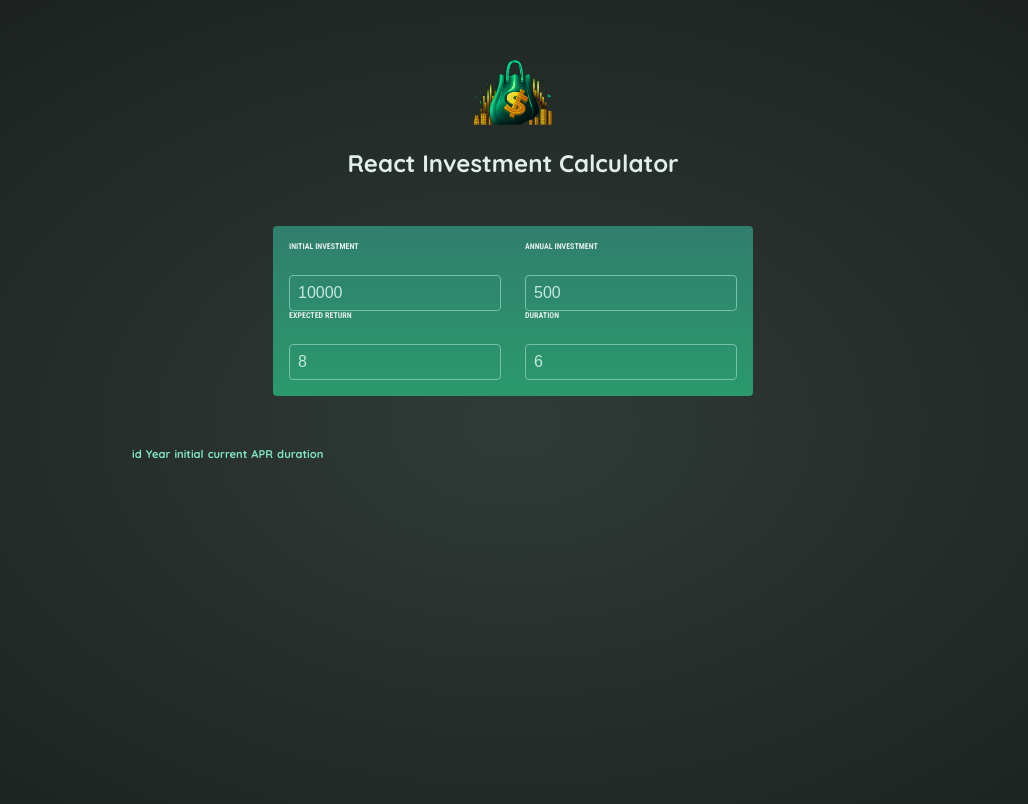
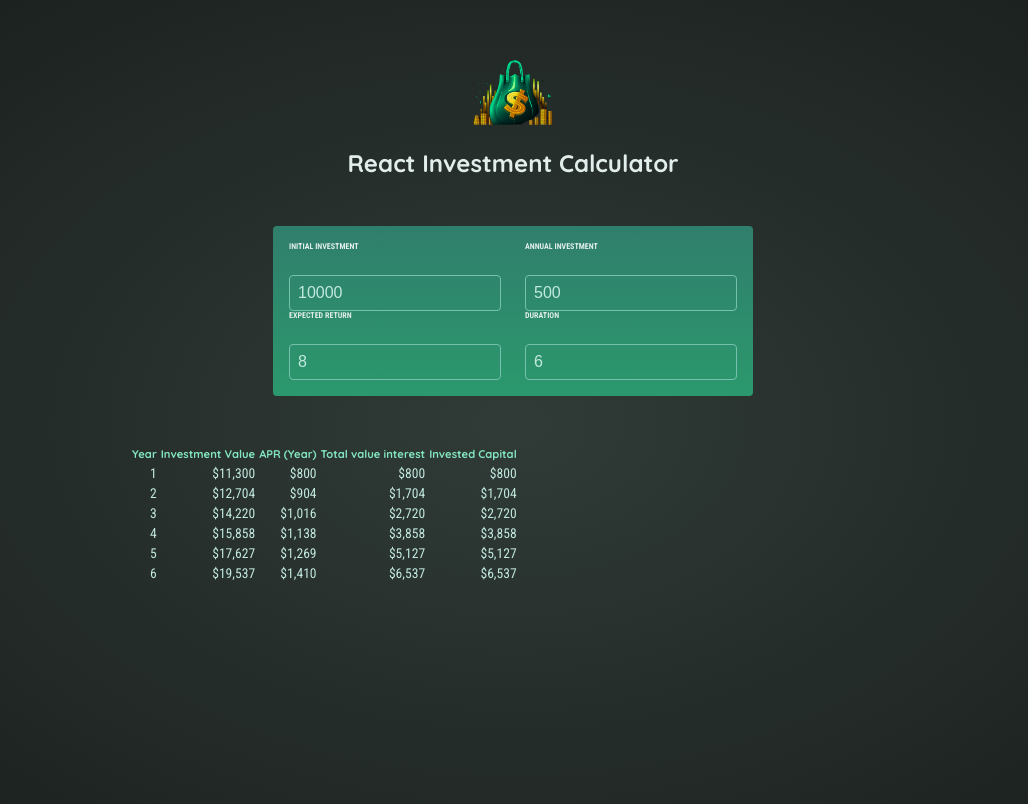
Before and after one commit to cyrilmarois/udemy-react, a React (Vite) app in the folder Basics - Core Concept/04-Essentials/: page / in a window 1280 px wide. Shown: the top 804 px of the page, without its empty margins (127-1155 px from the left). Built offline with nearby package versions, Linux system fonts and the light colour scheme.

Commit message:
feat(results): output results

```diff
--- a/Basics - Core Concept/04-Essentials/src/App.jsx
+++ b/Basics - Core Concept/04-Essentials/src/App.jsx
@@ -15,7 +15,7 @@
     setUserInput((previousUserInput) => {
       return {
         ...previousUserInput,
-        [inputIdentifier]: newValue,
+        [inputIdentifier]: +newValue,
       };
     });
   }
--- a/Basics - Core Concept/04-Essentials/src/components/ResultDetails.jsx
+++ b/Basics - Core Concept/04-Essentials/src/components/ResultDetails.jsx
@@ -1,11 +1,19 @@
-const ResultDetails = ({ id, duration, apr, year, initialInvest }) => {
+import { formatter } from '../util/investment.js';
+
+const ResultDetails = ({ initialInvestment, data }) => {
+  const totalInterestValue =
+    data.valueEndOfYear - data.annualInvestment * data.year - initialInvestment;
+
+  const totalAmountInvested =
+    data.valueEndOfYear - data.annualInvestment * data.year - initialInvestment;
+
   return (
     <>
-      <td>{id}</td>
-      <td>{year}</td>
-      <td>{initialInvest}</td>
-      <td>{duration}</td>
-      <td>{apr}</td>
+      <td>{data.year}</td>
+      <td>{formatter.format(data.valueEndOfYear)}</td>
+      <td>{formatter.format(data.interest)}</td>
+      <td>{formatter.format(totalInterestValue)}</td>
+      <td>{formatter.format(totalAmountInvested)}</td>
     </>
   );
 };
--- a/Basics - Core Concept/04-Essentials/src/components/Results.jsx
+++ b/Basics - Core Concept/04-Essentials/src/components/Results.jsx
@@ -1,35 +1,43 @@
-import { useState } from 'react';
 import ResultDetails from './ResultDetails';
+import { calculateInvestmentResults } from '../util/investment.js';
 
 const Results = ({ dataInput }) => {
-  console.log({ dataInput });
-  const [investments, setInvestments] = useState([]);
+  const resultsData = calculateInvestmentResults({
+    initialInvestment: dataInput.initialInvestment,
+    annualInvestment: dataInput.annualInvestment,
+    expectedReturn: dataInput.apr,
+    duration: dataInput.duration,
+  });
+
+  const initialInvestment =
+    resultsData[0].valueEndOfYear -
+    resultsData[0].interest -
+    resultsData[0].annualInvestment;
+
   return (
     <>
       <div id='result'>
         <table>
           <thead>
             <tr>
-              <th>id</th>
               <th>Year</th>
-              <th>initial</th>
-              <th>current</th>
-              <th>APR</th>
-              <th>duration</th>
+              <th>Investment Value</th>
+              <th>APR (Year)</th>
+              <th>Total value interest</th>
+              <th>Invested Capital</th>
             </tr>
           </thead>
           <tbody>
-            <tr>
-              {investments.map((invest) => (
-                <ResultDetails
-                  id={invest.id}
-                  year={invest.year}
-                  initialInvest={invest.initialInvest}
-                  apr={invest.apr}
-                  duration={invest.duration}
-                />
-              ))}
-            </tr>
+            {resultsData.map((data) => {
+              return (
+                <tr key={data.year}>
+                  <ResultDetails
+                    initialInvestment={initialInvestment}
+                    data={data}
+                  />
+                </tr>
+              );
+            })}
           </tbody>
         </table>
       </div>
```
